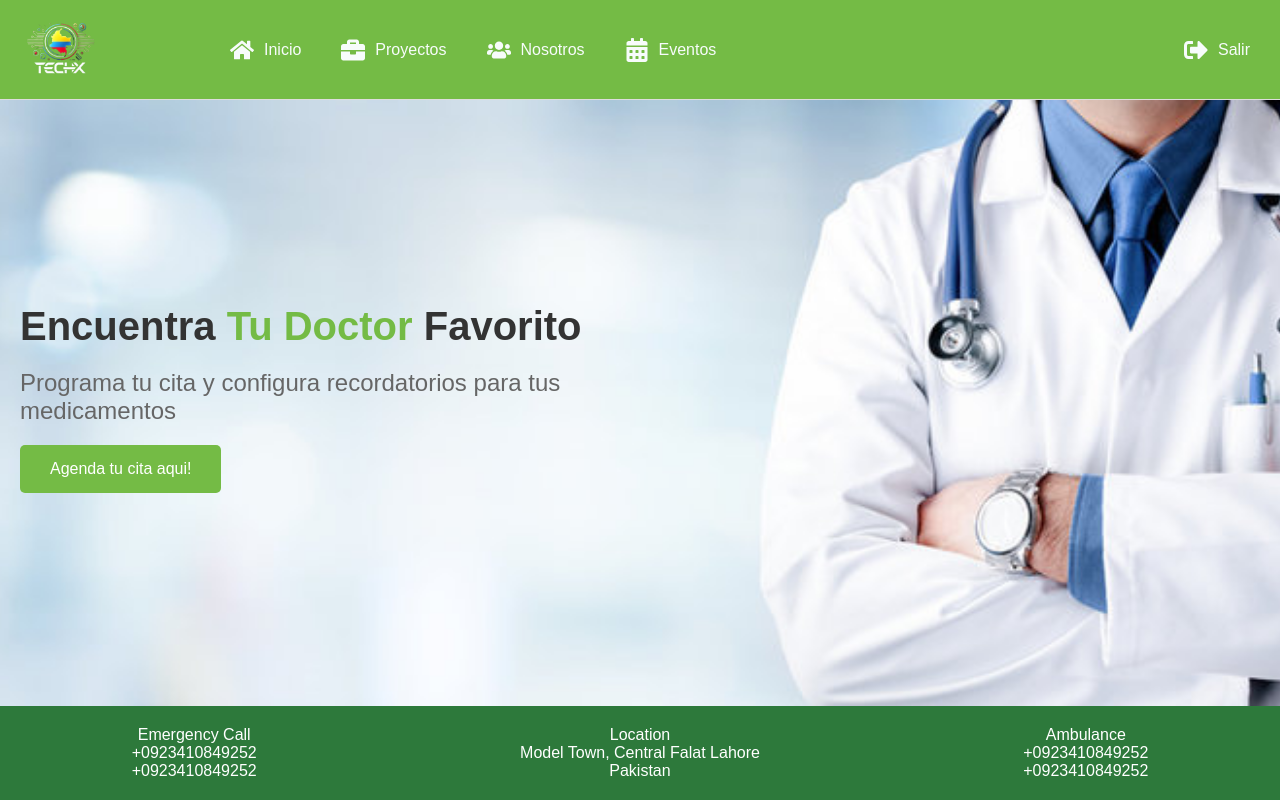
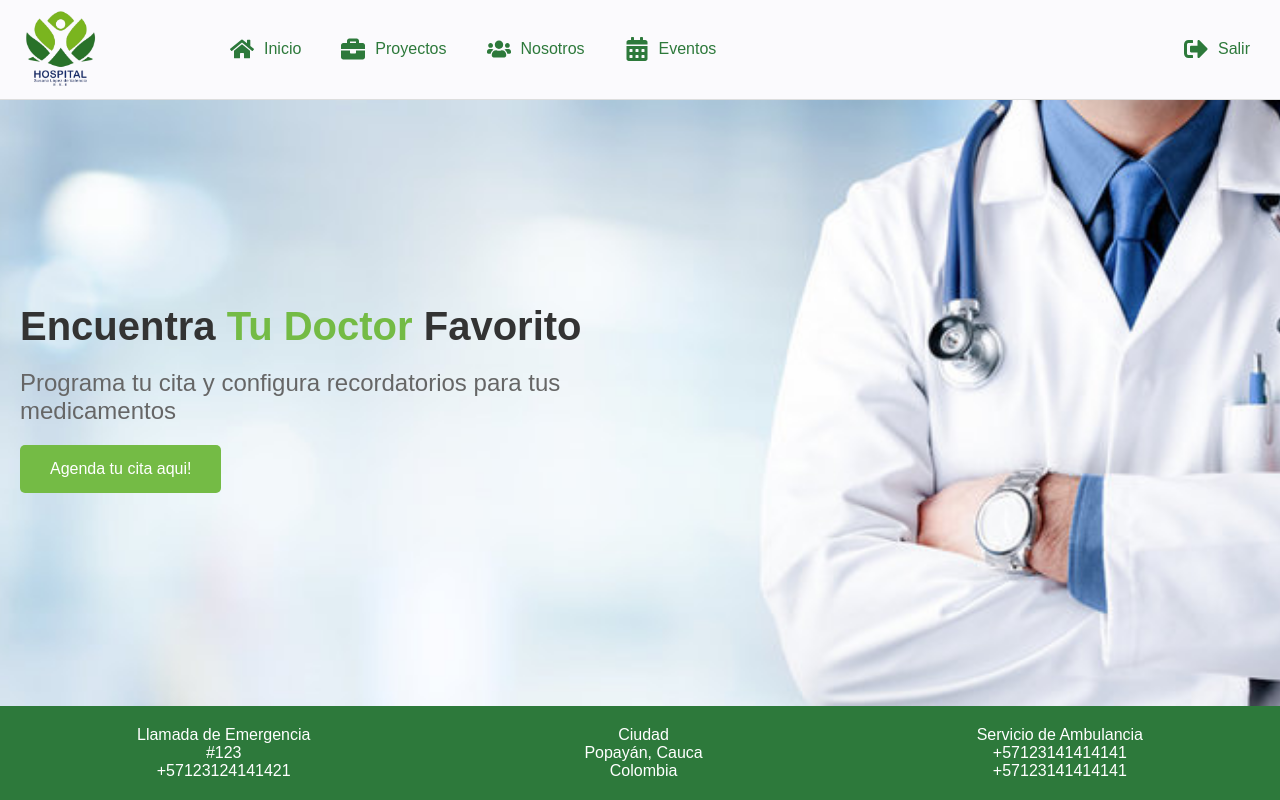
Before and after one commit to alexcarvajal/TechX, a React (Vite) app: page /dashboard in a window 1280 px wide. Built offline with nearby package versions, Linux system fonts and the light colour scheme.

Commit message:
Fix Hero

```diff
--- a/src/components/Hero/Hero.jsx
+++ b/src/components/Hero/Hero.jsx
@@ -12,16 +12,16 @@ const Hero = () => {
         </div>
         <div className="contact-info">
           <div className="contact-item">
-            <div>Emergency Call</div>
-            <div>+0923410849252<br />+0923410849252</div>
+            <div>Llamada de Emergencia</div>
+            <div>#123<br />+57123124141421</div>
           </div>
           <div className="contact-item">
-            <div>Location</div>
-            <div>Model Town, Central Falat Lahore<br />Pakistan</div>
+            <div>Ciudad</div>
+            <div>Popayán, Cauca<br />Colombia</div>
           </div>
           <div className="contact-item">
-            <div>Ambulance</div>
-            <div>+0923410849252<br />+0923410849252</div>
+            <div>Servicio de Ambulancia</div>
+            <div>+57123141414141<br />+57123141414141</div>
           </div>
         </div>
       </div>
--- a/src/templates/Sidebar/Sidebar.css
+++ b/src/templates/Sidebar/Sidebar.css
@@ -9,7 +9,7 @@ body {
 .navbar {
     width: 100%;
     height: 100px; /* Altura del navbar horizontal */
-    background-color: #74BB45;
+    background-color: #FBFAFD;
     border-bottom: 1px solid #ddd;
     position: fixed;
     top: 0;
@@ -41,7 +41,7 @@ body {
     display: flex;
     align-items: center;
     text-decoration: none;
-    color: #F7FCFB;
+    color: #2D793B;
     transition: background 0.3s;
     cursor: pointer;
     background: none;
@@ -50,7 +50,7 @@ body {
 }
 
 .navbar-item:hover {
-    background-color: #2d793b;
+    background-color: #74BB45;
     border-radius: 5px;
 }
 
--- a/src/templates/Sidebar/Sidebar.jsx
+++ b/src/templates/Sidebar/Sidebar.jsx
@@ -1,6 +1,6 @@
 import React, { useState } from 'react';
 import './Sidebar.css';
-import Logo from '../../assets/logo2.png';
+import Logo from '../../assets/LogoHospital.jpg';
 import { Link, useNavigate } from 'react-router-dom';
 import { FaHome, FaBriefcase, FaUsers, FaCalendarAlt, FaSignOutAlt } from 'react-icons/fa'; // FaHeartbeat eliminado ya que no se utiliza
 
```
Also changed, not shown: src/assets/LogoHospital.jpg (added).
